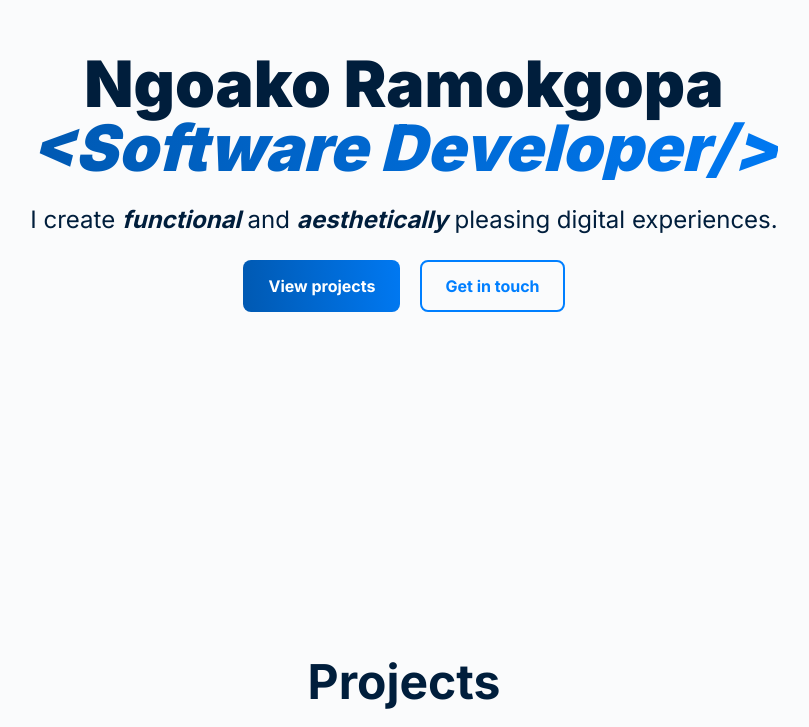
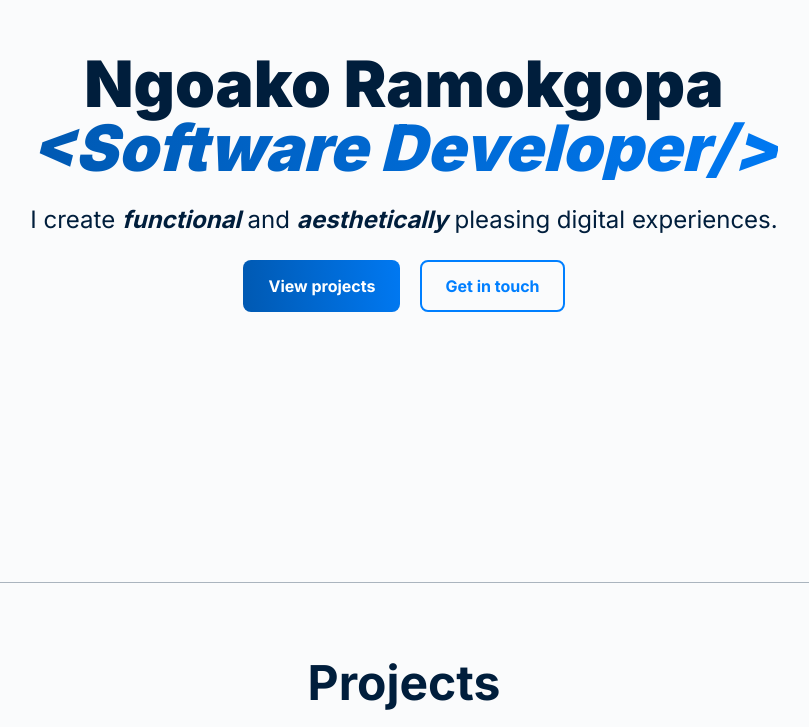
Before and after one commit to Ngoakor12/ngoako.dev, a React (Create React App) app: page / in a window 1280 px wide. Shown: the part 218-945 px from the top of the page, without its empty margins (236-1045 px from the left). Built offline with nearby package versions, Linux system fonts and the light colour scheme.

Commit message:
style: add and style section separator hr

```diff
--- a/src/App.css
+++ b/src/App.css
@@ -38,7 +38,7 @@ body {
 
 .App {
   width: 100%;
-  max-width: 955px;
+  /* max-width: 955px; */
   display: flex;
   flex-direction: column;
   align-items: center;
@@ -46,8 +46,10 @@ body {
 }
 
 .horizontal-line {
-  align-self: flex-end;
   width: 100%;
+  border: none;
+  background-color: var(--project-border);
+  height: 1px;
 }
 
 /* HERO */
@@ -60,6 +62,7 @@ body {
   justify-content: center;
   gap: 25px;
   height: 100vh;
+  max-width: 955px;
 }
 
 .headline {
@@ -215,6 +218,7 @@ button {
   flex-direction: column;
   gap: 35px;
   padding-top: 70px;
+  max-width: 955px;
 }
 
 .projects-header {
--- a/src/App.js
+++ b/src/App.js
@@ -6,7 +6,7 @@ function App() {
   return (
     <div className="App">
       <Hero />
-      {/* <hr className="horizontal-line"/> */}
+      <hr className="horizontal-line"/>
       <Projects />
     </div>
   );
```
